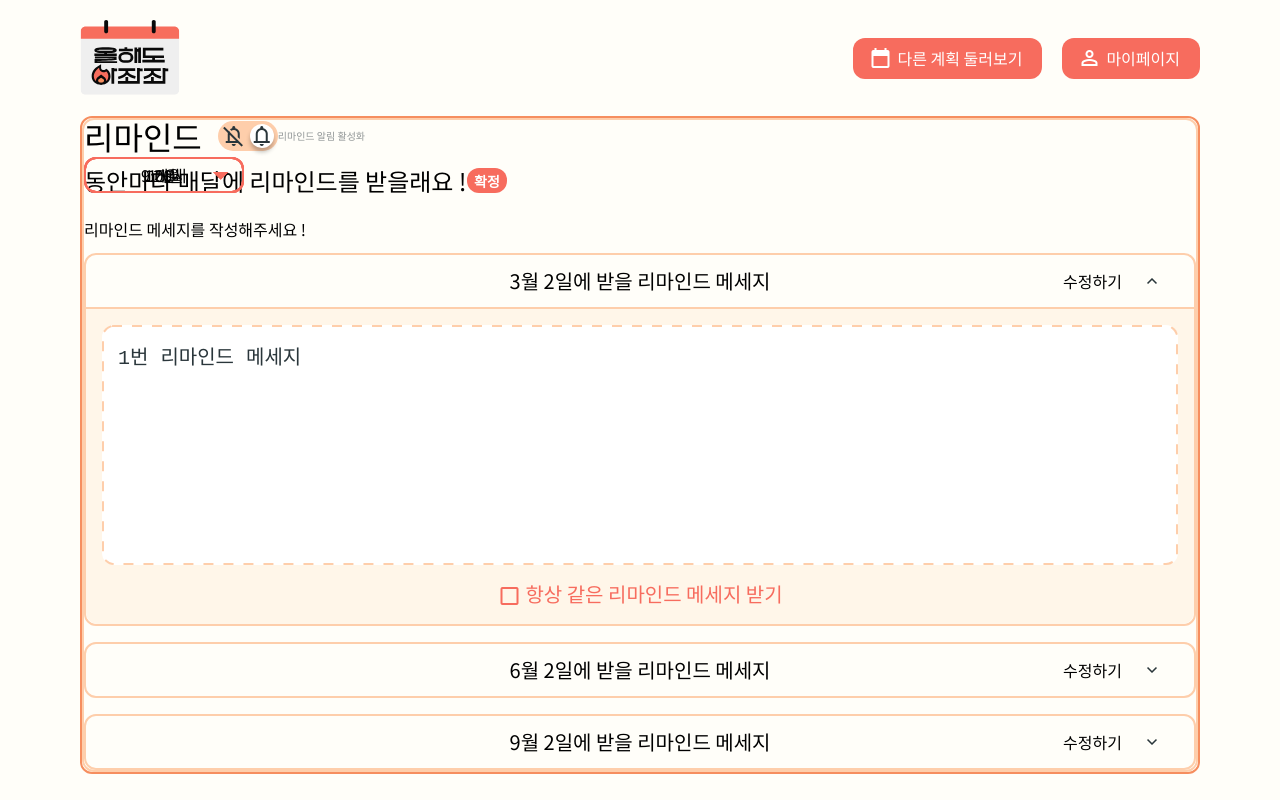
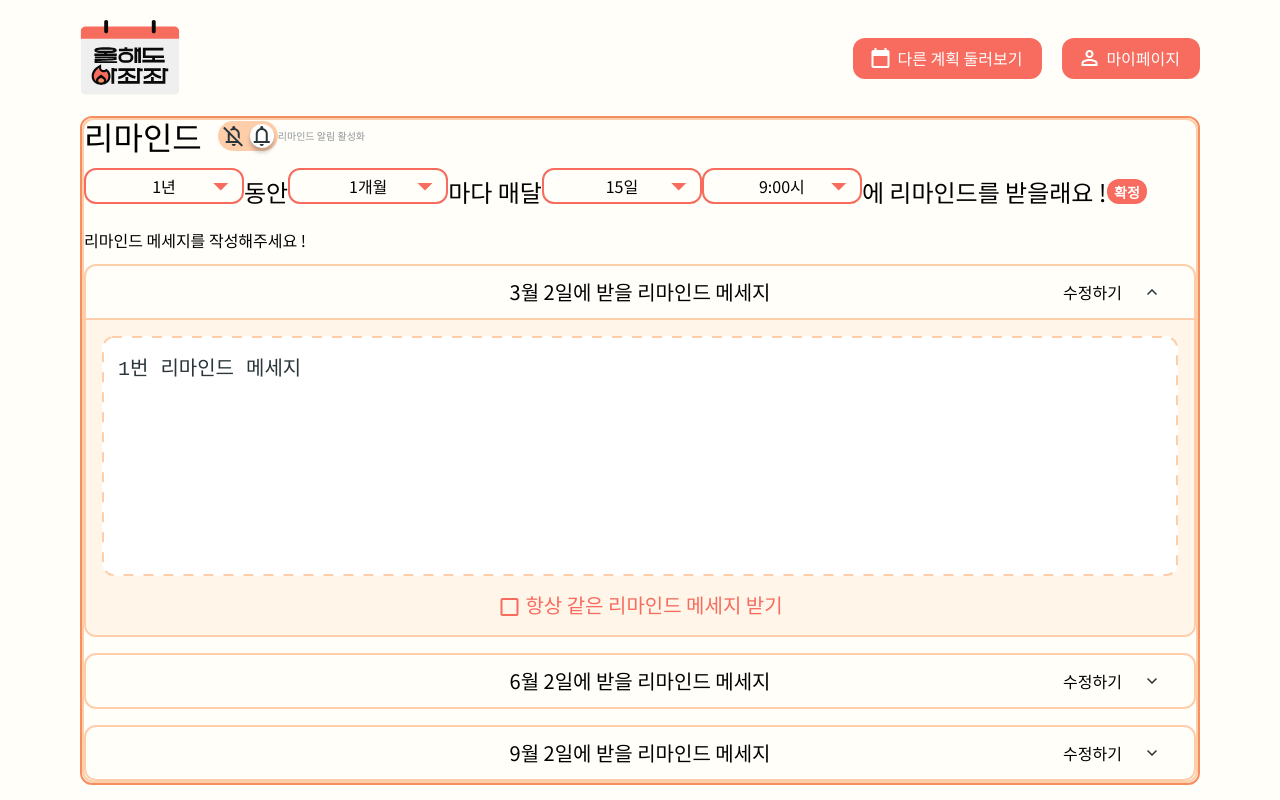
Before and after one commit to New-Barams/this-year-ajaja-fe, a Next.js app: page /create in a window 1280 px wide. Built offline with nearby package versions, Linux system fonts and the light colour scheme.

Commit message:
✨ : #56 - dropdown 컴포넌트 css 속성 및 useEffect 수정

```diff
--- a/src/components/Dropdown/Dropdown.tsx
+++ b/src/components/Dropdown/Dropdown.tsx
@@ -2,7 +2,7 @@
 
 import { Icon } from '@/components';
 import classNames from 'classnames';
-import React, { useEffect, useRef, useState } from 'react';
+import React, { useRef, useState } from 'react';
 import './index.scss';
 
 type optionsType = {
@@ -25,23 +25,6 @@ export default function Dropdown({
 }: DropdownProps) {
   const [isDropdownOpened, setIsDropdownOpened] = useState(false);
   const backgroundRef = useRef<HTMLDivElement | null>(null);
-
-  useEffect(() => {
-    const handleClickOutside = (event: MouseEvent) => {
-      if (
-        backgroundRef.current &&
-        !backgroundRef.current.contains(event.target as Node)
-      ) {
-        setIsDropdownOpened(false);
-      }
-    };
-
-    document.addEventListener('click', handleClickOutside);
-
-    return () => {
-      document.removeEventListener('click', handleClickOutside);
-    };
-  }, []);
 
   const handleClickLabel = () => {
     setIsDropdownOpened(!isDropdownOpened);
--- a/src/components/Dropdown/index.scss
+++ b/src/components/Dropdown/index.scss
@@ -1,6 +1,8 @@
 .dropdown {
   &__container {
     width: 10rem;
+    position: relative;
+    z-index: 10;
   }
 
   &__checkbox {
@@ -38,6 +40,7 @@
   }
 
   &__content {
+    font-size: 1rem;
     display: none;
     position: absolute;
     width: 100%;
@@ -66,10 +69,6 @@
       }
     }
   }
-
-  &__container {
-    position: absolute;
-  }
 }
 
 #dropdown:checked + label + div {
```
